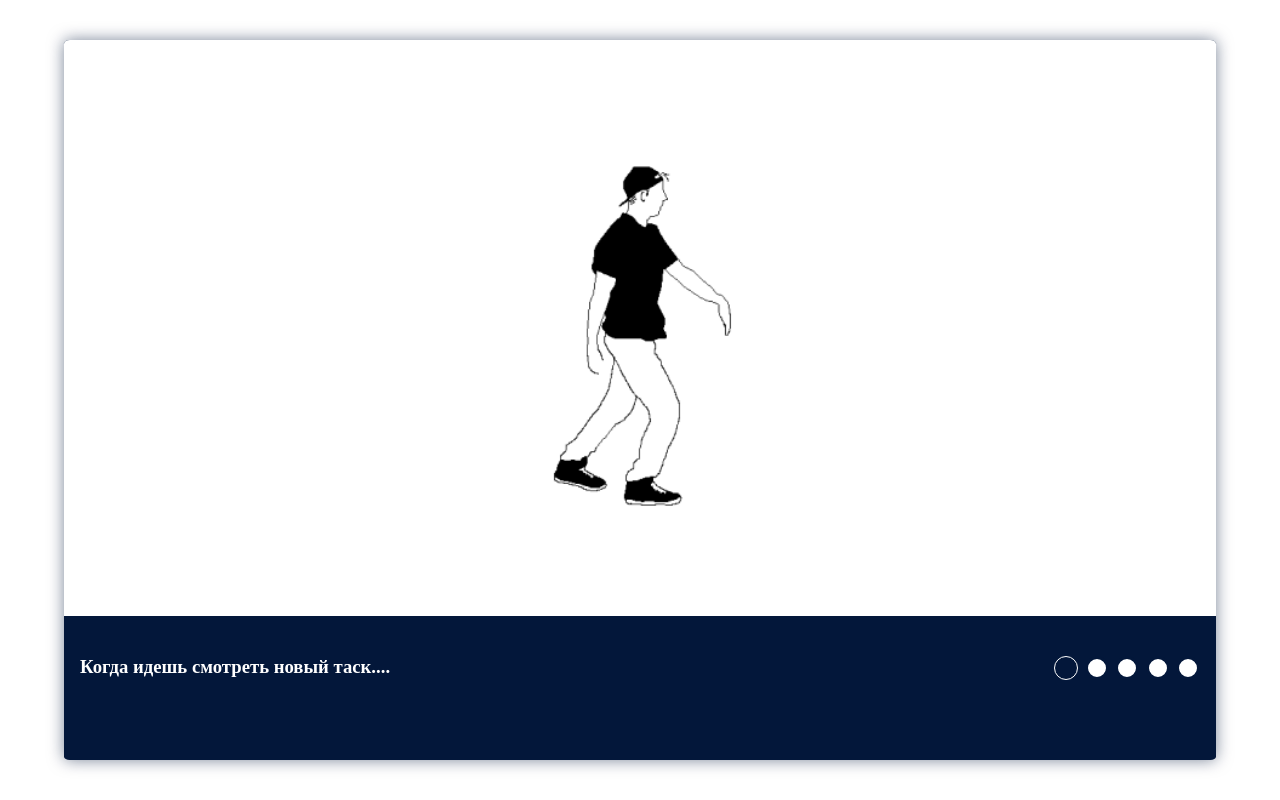
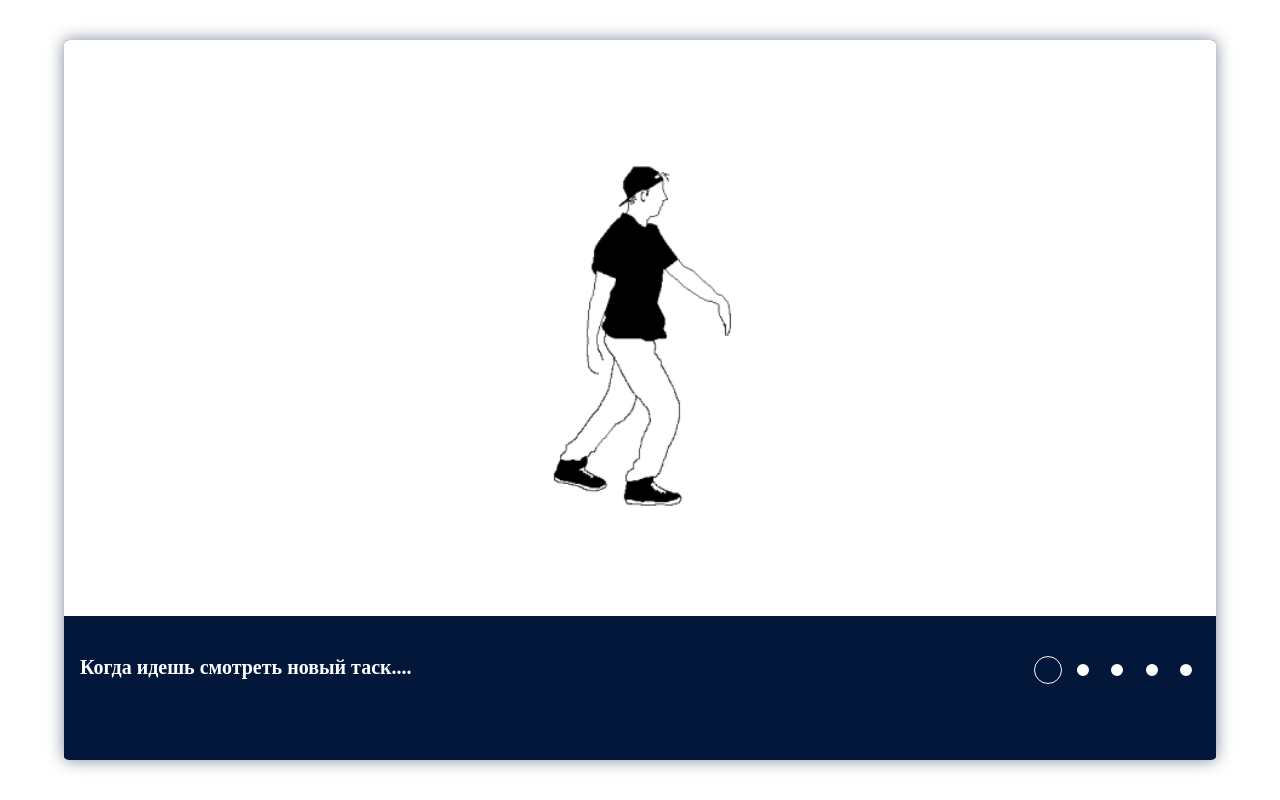
Before and after one commit to Alena1409/cssMemeSlider, a plain HTML site: page cssMemeSlider/index.html in a window 1280 px wide. Drawn offline with Linux system fonts and the light colour scheme.

Commit message:
refactor: change text animation  (Wed, Sep 11, 2024 10:11:43 AM)

```diff
--- a/cssMemeSlider/index.html
+++ b/cssMemeSlider/index.html
@@ -19,28 +19,28 @@
         <input type="radio" name="r" id="r5">
 
         <div class="slider">
-            <div class="slide s1"><img class="imge" src="./assets/img/1.gif" alt=""></div>
-            <div class="slide"><img class="imge" src="./assets/img/2.png" alt=""></div>
-            <div class="slide"><img class="imge" src="./assets/img/3.gif" alt=""></div>
-            <div class="slide"><img class="imge" src="./assets/img/4.png" alt=""></div>
-            <div class="slide"><img class="imge" src="./assets/img/5.gif" alt=""></div>
+            <div class="slide s1"><img class="image" src="./assets/img/1.gif" alt="slide1"></div>
+            <div class="slide"><img class="image" src="./assets/img/2.png" alt="slide2"></div>
+            <div class="slide"><img class="image" src="./assets/img/3.gif" alt="slide3"></div>
+            <div class="slide"><img class="image" src="./assets/img/4.png" alt="slide4"></div>
+            <div class="slide"><img class="image" src="./assets/img/5.gif" alt="slide5"></div>
         </div>
 
-        <div class="con">
+        <div class="description">
             <div class="navigation">
-                <label for="r1" class="nav k1"></label>
-                <label for="r2" class="nav k2"></label>
-                <label for="r3" class="nav k3"></label>
-                <label for="r4" class="nav k4"></label>
-                <label for="r5" class="nav k5"></label>
+                <label for="r1" class="nav n1"></label>
+                <label for="r2" class="nav n2"></label>
+                <label for="r3" class="nav n3"></label>
+                <label for="r4" class="nav n4"></label>
+                <label for="r5" class="nav n5"></label>
             </div>
 
             <div class="text">
-                <h3 class="hidden t1">Когда идешь смотреть новый таск....</h3>
-                <h3 class="hidden t2">Открываешь новый таск...</h3>
-                <h3 class="hidden t3">Когда случайно перезаписал один класс и поломал весь код...</h3>
-                <h3 class="hidden t4">Когда ждешь подсказку в дискорде.....</h3>
-                <h3 class="hidden t5">Когда твой код работает идеально, а ты даже не понимаешь, почему.</h3>
+                <h3 class="t1">Когда идешь смотреть новый таск....</h3>
+                <h3 class="t2">Открываешь новый таск...</h3>
+                <h3 class="t3">Когда случайно перезаписал один класс и поломал весь код...</h3>
+                <h3 class="t4">Когда ждешь подсказку в дискорде.....</h3>
+                <h3 class="t5">Когда твой код работает идеально, а ты даже не понимаешь, почему.</h3>
             </div>
         </div>
     </div>
--- a/cssMemeSlider/style.css
+++ b/cssMemeSlider/style.css
@@ -12,16 +12,19 @@ body {
     justify-content: center;
     align-items: center;
 }
+
 input[type="radio"] {
     display: none;
 }
 
-h3 {
-    color:#fff
-
-}
-.hidden {
-    display: none;
+.text h3 {
+    color:#fff;
+    opacity: 0;
+    visibility: hidden;
+    height: 0;
+    overflow: hidden;
+    transition: opacity 2s ease-in-out, height 0s 1s;
+    font-size: 2.5vh;
 }
 
 .wrapper {
@@ -50,17 +53,18 @@ h3 {
     transition: 2s;
 }
 
-.imge {
+.image {
     width: 100%;
     height: 100%;
     object-fit: cover;
 }
 
-.con {
+.description {
     display: flex;
     flex-direction: row-reverse;
     justify-content: space-between;
     padding: 1rem;
+    gap: 1rem;
 }
 
 .navigation {
@@ -71,11 +75,11 @@ h3 {
 
 .nav {
     border-radius: 50%;
-    height: 3vh;
-    width: 3vh;
+    height: 3.5vh;
+    width: 3.5vh;
     cursor: pointer;
     background-color: white;
-    border: 0.2rem solid rgb(3, 23, 58);
+    border: 1vh solid rgb(3, 23, 58);
     transition: 0.6s;
 }
 
@@ -105,29 +109,32 @@ h3 {
 }
 
 /* переключение текста */
-#r1:checked ~ .con .text .t1,
-#r2:checked ~ .con .text .t2,
-#r3:checked ~ .con .text .t3,
-#r4:checked ~ .con .text .t4,
-#r5:checked ~ .con .text .t5 {
-    display: inline;
+#r1:checked ~ .description .text .t1,
+#r2:checked ~ .description .text .t2,
+#r3:checked ~ .description .text .t3,
+#r4:checked ~ .description .text .t4,
+#r5:checked ~ .description .text .t5 {
+    opacity: 1;
+    visibility: visible;
+    height: auto;
+    transition: opacity 2s ease-in-out, height 0s;
 }
 
 /* переключение активой кнопки */
-#r1:checked ~ .con .navigation .k1,
-#r2:checked ~ .con .navigation .k2,
-#r3:checked ~ .con .navigation .k3,
-#r4:checked ~ .con .navigation .k4,
-#r5:checked ~ .con .navigation .k5 {
+#r1:checked ~ .description .navigation .n1,
+#r2:checked ~ .description .navigation .n2,
+#r3:checked ~ .description .navigation .n3,
+#r4:checked ~ .description .navigation .n4,
+#r5:checked ~ .description .navigation .n5 {
     border: solid 0.07rem white;
     background-color: transparent;
 }
 
-@media (max-width: 560px) {
+@media (max-width: 600px) {
     .slider {
         height: 70%;
     }
-    .con {
+    .description {
         flex-direction: column;
         gap: 2vh;
         align-items:center;
```
